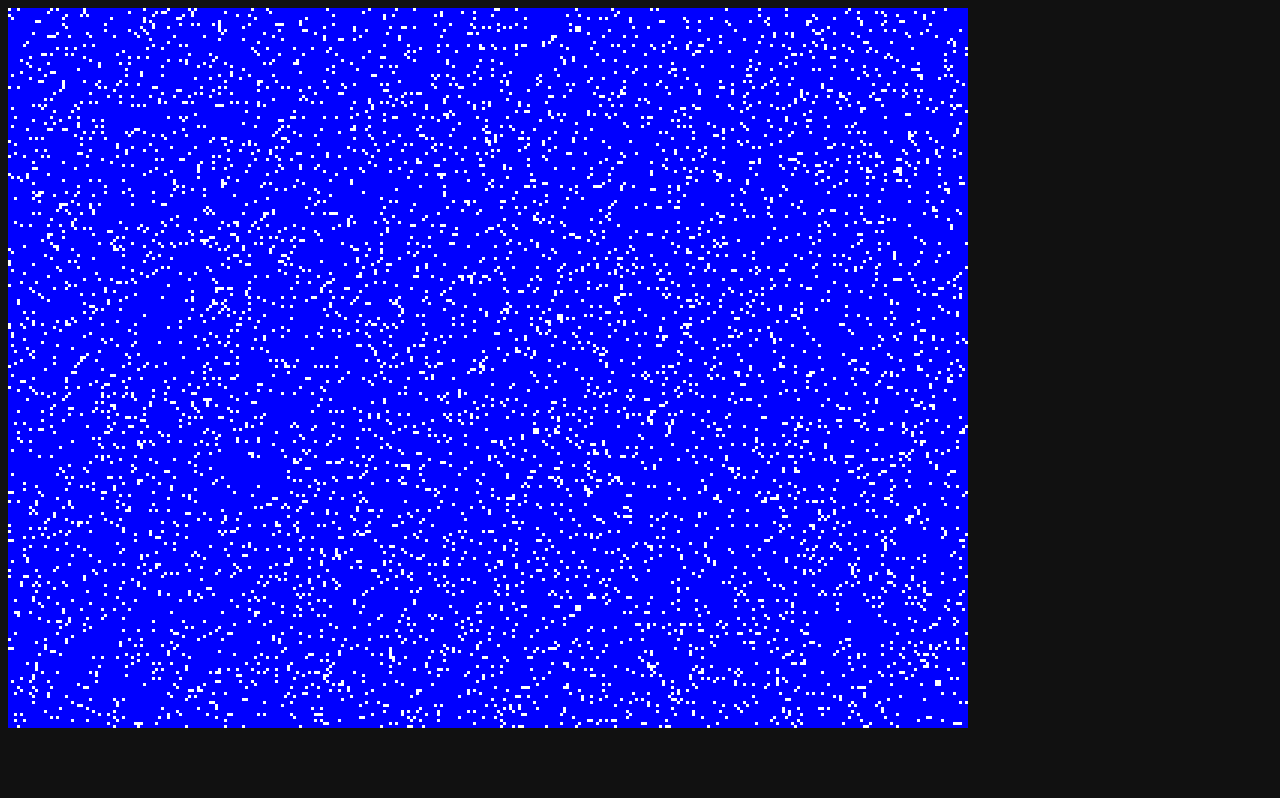
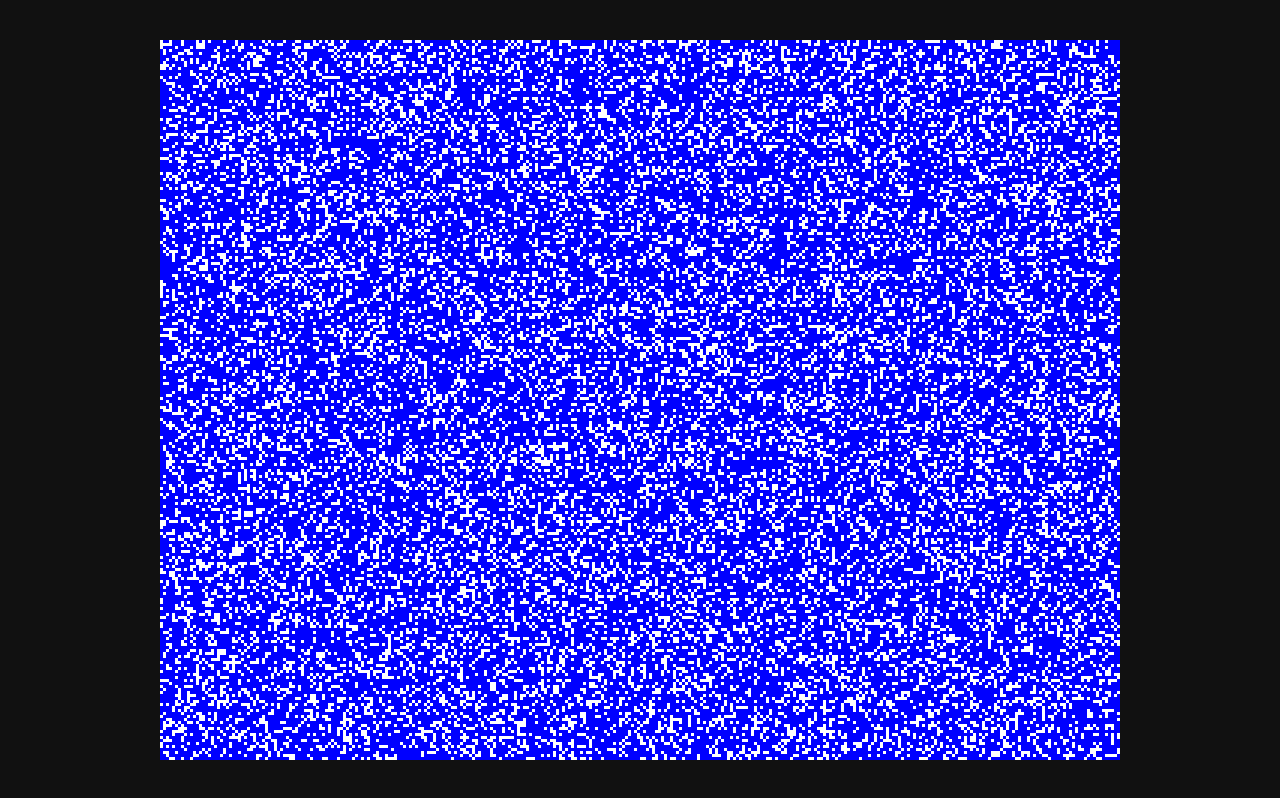
Before and after one commit to jonrandy/canvas-screen, a website with bundled scripts: page index.html in a window 1280 px wide. Built offline with nearby package versions, Linux system fonts and the light colour scheme.

Commit message:
Simplifies initialisation

```diff
--- a/canvas-screen.js
+++ b/canvas-screen.js
@@ -7,7 +7,7 @@ const
 	IS_FIREFOX = navigator.userAgent.toLowerCase().indexOf('firefox') >= 0
 
 let
-	lastScreen
+	lastScreen = {}
 
 function setScreen(
 	[width, height] = [640, 480],
@@ -34,13 +34,8 @@ function setScreen(
 	const screen = {
 		width,
 		height,
-		zoom,
-		blur,
 		parent,
 		pageCount,
-		activePage,
-		visiblePage,
-		background,
 		canvas,
 		context,
 		rawPageData
@@ -49,9 +44,11 @@ function setScreen(
 	setBackground(background, screen)
 	setZoom(zoom, screen)
 	setBlur(blur, screen)
+	usePage(activePage, visiblePage, screen)
 	clear(screen)
 
 	lastScreen = screen
+
 	return screen
 
 }
@@ -82,13 +79,15 @@ function setBackground(bg, screen = lastScreen) {
 }
 
 
-function setZoom(zoomLevel, { canvas, width } = lastScreen) {
-	canvas.style.width = width * zoomLevel + 'px'
+function setZoom(zoomLevel, screen = lastScreen) {
+	screen.zoom = zoomLevel
+	screen.canvas.style.width = screen.width * zoomLevel + 'px'
 }
 
 
-function setBlur(blurState, { canvas } = lastScreen) {
-	canvas.style['image-rendering'] = blurState ? 'unset' : (IS_FIREFOX ? 'optimizespeed' : 'pixelated')
+function setBlur(blurState, screen = lastScreen) {
+	screen.blur = blurState
+	screen.canvas.style['image-rendering'] = blurState ? 'unset' : (IS_FIREFOX ? 'optimizespeed' : 'pixelated')
 }
 
 function getBitBuffers(arrayBuffer) {
--- a/index.html
+++ b/index.html
@@ -9,7 +9,7 @@
 			background: #111;
 			height: 100%;
 		}
-		#Screen_1 {
+		canvas {
 			margin: 0;
 		  position: absolute;
 		  top: 50%;
--- a/index.js
+++ b/index.js
@@ -10,13 +10,16 @@ import {
 
 setScreen([320,240], {
 	background: [0, 0, 255],
-	activePage: 0,
-	visiblePage: 0,
-	zoom: 3
+	zoom: 3,
+	activePage: 1
 })
 
-for (let i=0; i<6000; i++) {
+
+for (let i=0; i<24000; i++) {
 	let x = 0 + ~~(Math.random()*320)
 	let y = 0 + ~~(Math.random()*240)
 	pset(x, y, [255, 255, 255])
 }
+
+
+usePage(1,1)
```
